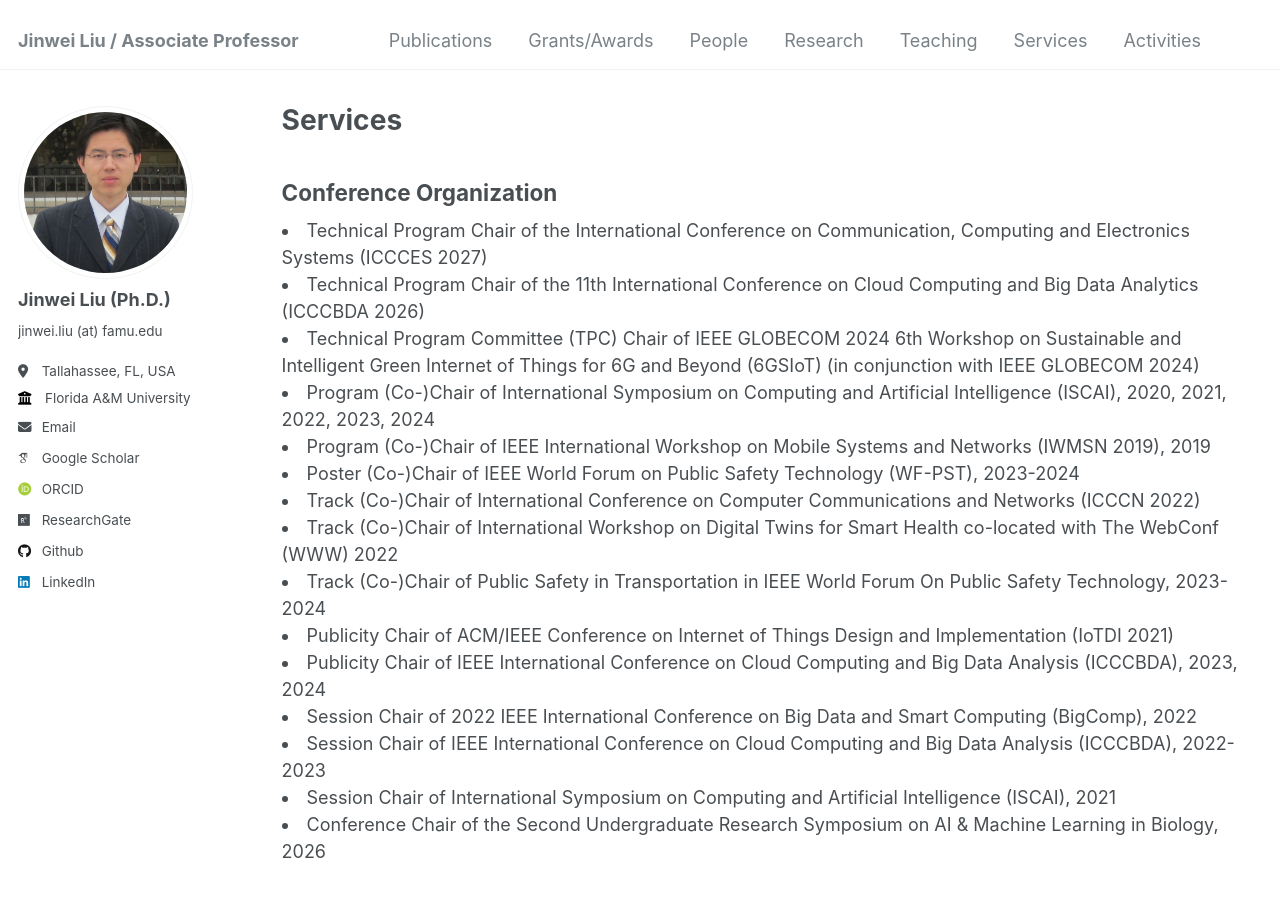
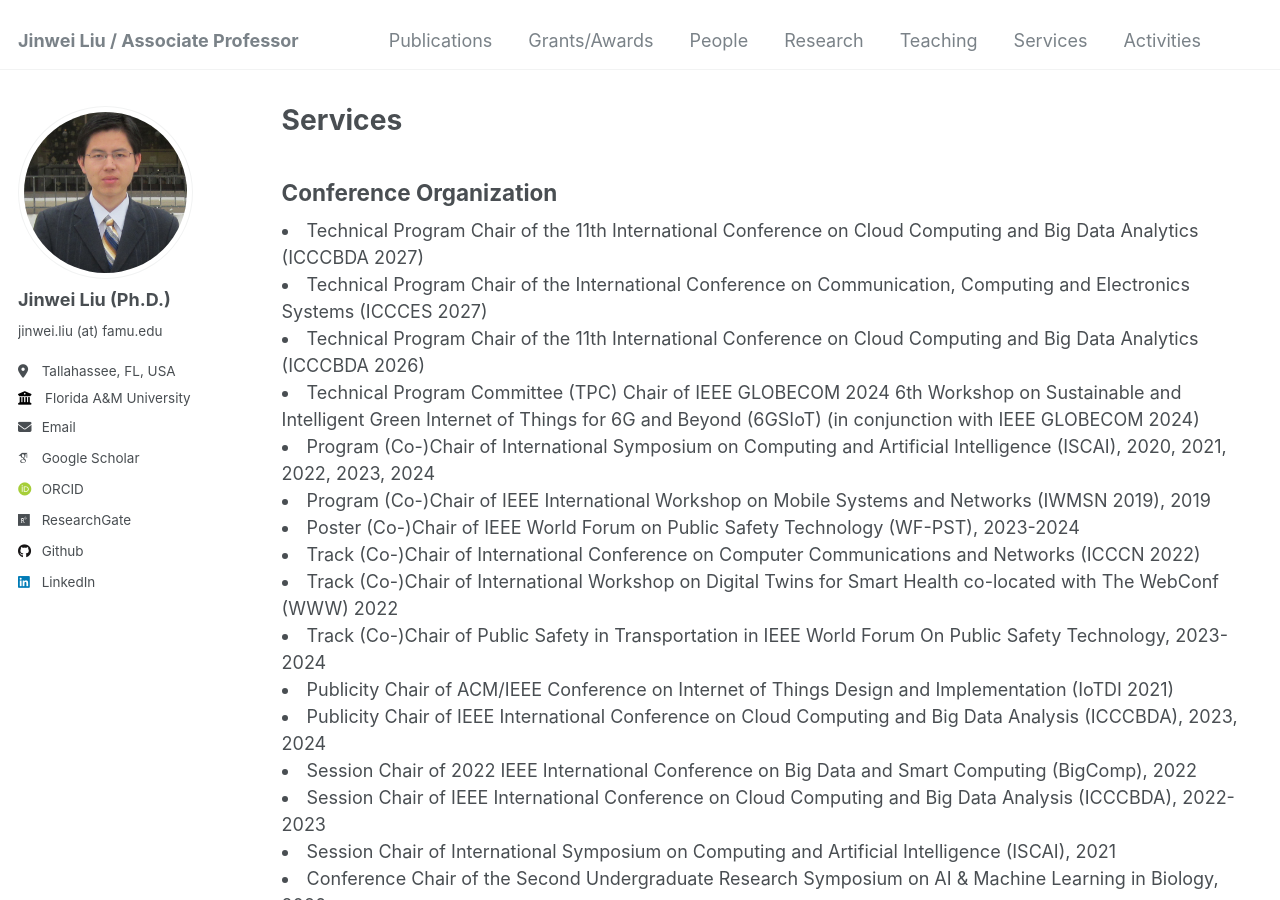
Before and after one commit to jinweiliucu/jinweiliucu.github.io, a Jekyll site: the page built from _pages/services.html, in a window 1280 px wide and 900 px high. Built offline with Jekyll 4.4.1, drawn with Linux system fonts in a browser that asks for light colours; some web fonts are replaced.

Commit message:
Update services.html

```diff
--- a/_pages/services.html
+++ b/_pages/services.html
@@ -6,6 +6,10 @@ author_profile: true
 ---
 
 <h2 class="text-left">Conference Organization</h2>
+	<li>
+	Technical Program Chair of the 11th International Conference on Cloud Computing and Big Data Analytics (ICCCBDA 2027)
+	</li>
+
 	<li>
 	Technical Program Chair of the International Conference on Communication, Computing and Electronics Systems (ICCCES 2027)
 	</li>
```
